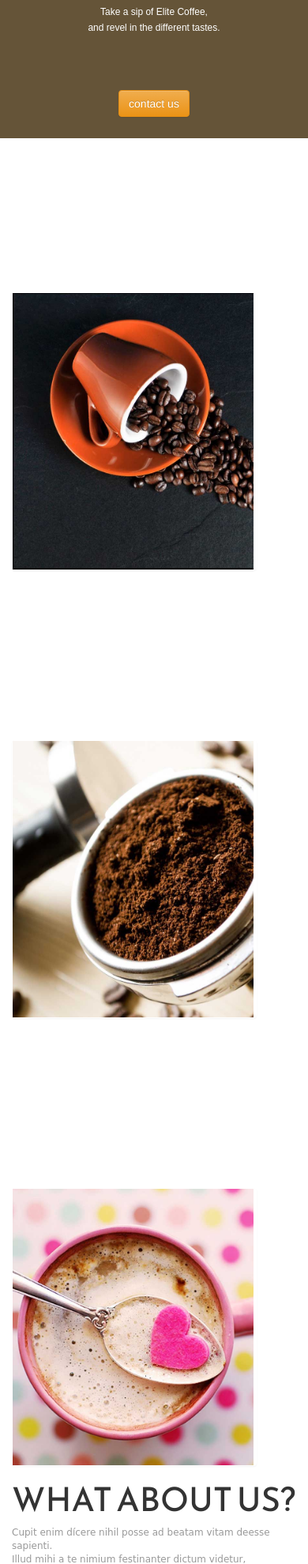
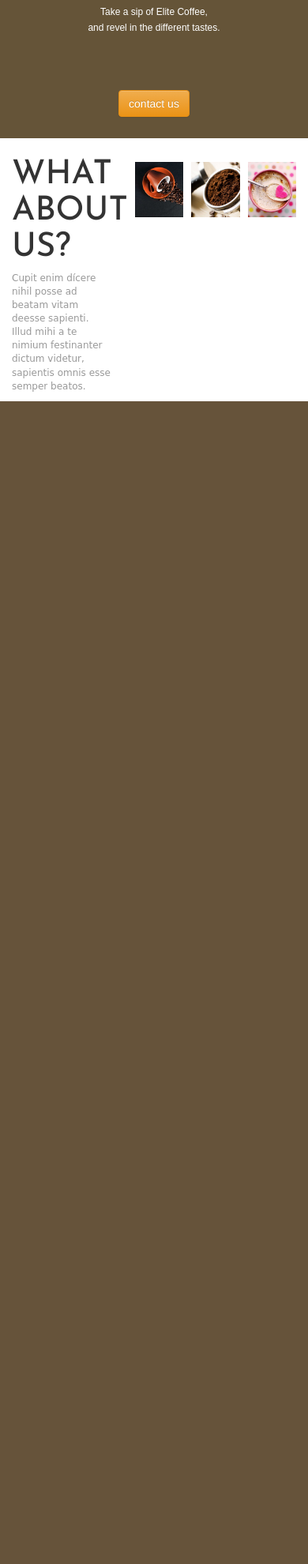
Before and after one commit to buhdihik/thecoffee, a PHP site: page /index.html in a window 390 px wide. Shown: the part 2520-4500 px from the top of the page at 79% size. After the commit the page ends 3028 px from the top, so only its background shows below. Run offline with PHP 8.4, Linux system fonts and the light colour scheme; some web fonts are replaced.

Commit message:
fixed the left and right padding, fixed the image responsive issue.

```diff
--- a/css/main.css
+++ b/css/main.css
@@ -108,6 +108,12 @@ h4 {
 
 }
 
+.row {
+    margin-left: 0px;
+    margin-right: 0px;
+
+}
+
 
 
 .quarterItem {
@@ -141,11 +147,6 @@ h4 {
    color: orange;
 }
 
-
-
-
-
-
 .quarter span {
     font-size: 22px;
     font-family: 'Hammersmith One', sans-serif;
@@ -177,6 +178,8 @@ h4 {
 
 }
 
+
+
 .right {
     border-right: 1px solid #ccc;
 }
@@ -202,16 +205,31 @@ h4 {
     border: 1px solid red;
 }
 
-.panel img {
-    height: 350px;
+.images {
+    width: 60%;
+    float: left;
+}
+
+.imageBox img {
+    height: auto;
+    width: 100%;
+   max-width: 100%;;
 
 }
 
-.panel {
-     width: 310px;
+.imageBox {
+     width: 30%;
      float: left;
-     margin-right: 30px;
+     margin-right: 5%;
      margin-top: 195px;
+}
+
+.imageBox:last-child {
+    margin-right: 0px;
+}
+
+.about {
+    width: 40%;
 }
 
 .about h2{
@@ -248,6 +266,17 @@ h4 {
             padding-right: 80px;
         }
 
+        .about {
+            float: left;
+        }
+
+        .imageBox:last-child {
+         margin-right: 0px;
+        }
+
+        .imageBox {
+            margin-top: 30px;
+        }
 
 
 }
@@ -279,6 +308,14 @@ h4 {
             padding-top: 2px !important;
             padding-right: 80px;
         }
+        .imageBox:last-child {
+           margin-right: 0px;
+        }
+
+        .imageBox {
+            margin-top: 30px;
+        }
+
 }
 
 @media screen and (max-width: 650px){
@@ -297,4 +334,13 @@ h4 {
             padding-right: 80px;
             }
 
+       .imageBox:last-child {
+             margin-right: 0px;
+            }
+
+        .imageBox {
+            margin-top: 30px;
+        }
+
+
 }
--- a/index.html
+++ b/index.html
@@ -56,8 +56,8 @@
           <div id="navbar" class="navbar-collapse collapse">
             <ul class="nav navbar-nav navbar-left">
               <li><a href="#first">HOME</a></li>
-              <li><a href="#third">ABOUT</a></li>
-              <li><a href="#second">PRODUCTS</a></li>
+              <li><a href="#second">ABOUT</a></li>
+              <li><a href="#third">PRODUCTS</a></li>
                <li><a href="#fourth">CONTACT</a></li>
 
             </ul>
@@ -86,8 +86,8 @@
         </div>
           <!--the Service-->
 
-
-              <div class="ourService" id="second">
+          <div class="row" id="second">
+              <div class="ourService" >
                   <div class="leftBrown col-md-6 content">
                       <div class="leftContent text-center">
                             <h2>The<br/> Service</h2><br/>
@@ -146,27 +146,33 @@
 
 
             </div><!--our Service-->
-             <div class="aboutUs" id="third"> <!--About Us-->
+            </div><!--row-->
+            <div class="row" id="third">
+                 <div class="aboutUs" > <!--About Us-->
 
-                      <div class="images col-lg-8">
-                          <div class="panel">
-                              <img src="images/yabo.jpg">
+
+                      <div class="about col-lg-3">
+                         <h2>WHAT ABOUT US?</h2>
+                         <p>Cupit enim dícere nihil posse ad beatam vitam deesse sapienti.<br/>
+                         Illud mihi a te nimium festinanter dictum videtur,<br/>
+                         sapientis omnis esse semper beatos.</p>
+                     </div>
+
+                      <div class="images col-lg-9">
+                          <div class="imageBox">
+                              <img src="images/yabo.jpg" class="img-responsive  ">
                           </div>
-                          <div class="panel">
-                              <img src="images/kape.jpg">
+                          <div class="imageBox">
+                              <img src="images/kape.jpg" class="img-responsive ">
                           </div>
-                          <div class="panel">
-                              <img src="images/heart.jpg">
+                          <div class="imageBox">
+                              <img src="images/heart.jpg" class="img-responsive  ">
                           </div>
                       </div>
-                 <div class="about col-lg-4">
-                     <h2>WHAT ABOUT US?</h2>
-                     <p>Cupit enim dícere nihil posse ad beatam vitam deesse sapienti.<br/>
-                         Illud mihi a te nimium festinanter dictum videtur,<br/>
-                         sapientis omnis esse semper beatos.</p>
-                 </div>
 
-           </div>
+                </div>
+            </div>
+
 
 
 
```
